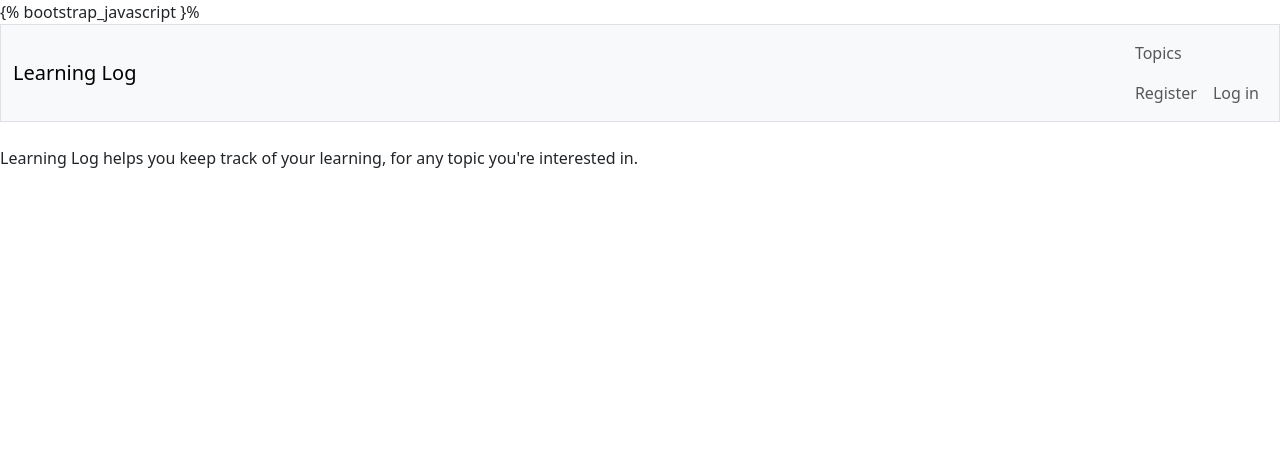
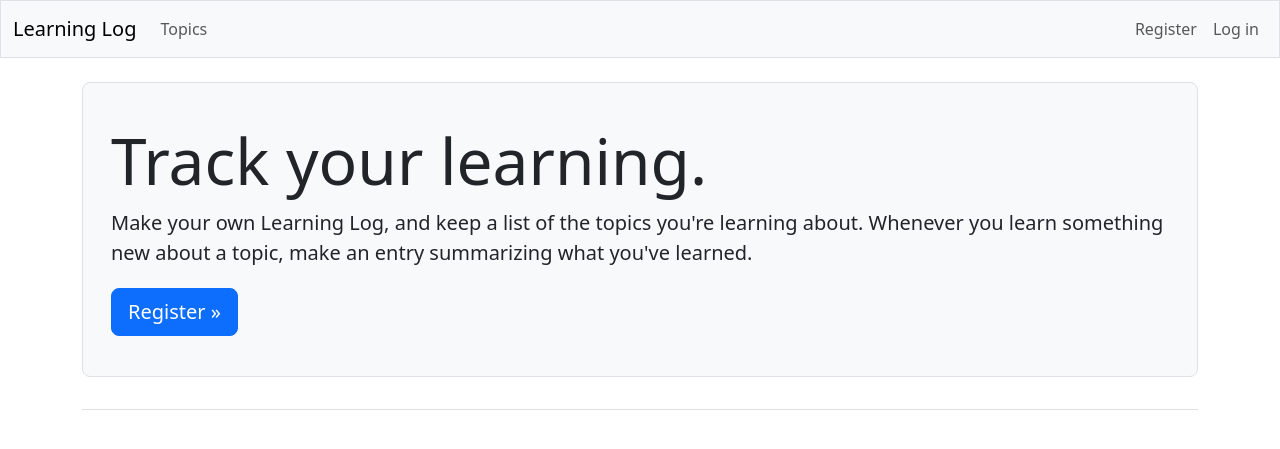
Before and after one commit to E-Conners-Lab/The_Learning_log, a Django app: page / in a window 1280 px wide. Shown: the top 449 px of the page. Run offline with Django 5.2, Linux system fonts and the light colour scheme; some libraries are stand-ins or nearby versions.

Commit message:
Added styling to the entire project

```diff
--- a/learning_logs/templates/learning_logs/base.html
+++ b/learning_logs/templates/learning_logs/base.html
@@ -2,17 +2,17 @@
 <html lang="en">
 <head>
     <meta charset="utf-8">
-    <meta name="viewport" content="width=device=width, intialt-scale=1">
+    <meta name="viewport" content="width=device=width, initial-scale=1">
     <title>Learning Log</title>
 
     {% load django_bootstrap5 %}
     {% bootstrap_css %}
-    {% bootstrap_javascript }%
+    {% bootstrap_javascript %}
 
 </head>
 <body>
 
-  <nav class="navbar navbar-expand-md navbar-ligh bg-light mb-4 border">
+  <nav class="navbar navbar-expand-md navbar-light bg-light mb-4 border">
       <div class="container-fluid">
           <a class="navbar-brand" href="{% url 'learning_logs:index' %}">
               Learning Log</a>
@@ -22,7 +22,7 @@
               <span class="navbar-toggler-icon"></span>
           </button>
 
-          <div class="collapse-navbar-collapse" id="navbarCollapse">
+          <div class="collapse navbar-collapse" id="navbarCollapse">
               <ul class="navbar-nav me-auto mb-2 mb-md-0">
                   <li class="nav-item">
                       <a class="nav-link" href="{% url 'learning_logs:topics' %}">
@@ -35,7 +35,7 @@
                   {% if user.is_authenticated %}
                     <li class="nav-item">
                       <span class="navbar-text me-2">Hello, {{ user.username }}.
-                      </span>span></li>
+                      </span></li>
                   {% else %}
                     <li class="nav-item">
                       <a class="nav-link" href="{% url 'accounts:register' %}">
@@ -58,7 +58,13 @@
       </div> <!-- Closes navbar's container -->
   </nav> <!-- End of navbar -->
 
-{% block content %}{% endblock content %}
-
+  <main class="container">
+      <div class="pb-2 mb-2 border-bottom">
+          {% block page_header %}{% endblock page_header %}
+      </div>
+      <div>
+          {% block content %}{% endblock content %}
+      </div>
+  </main>
 </body>
 </html>
--- a/learning_logs/templates/learning_logs/index.html
+++ b/learning_logs/templates/learning_logs/index.html
@@ -1,6 +1,15 @@
 {% extends 'learning_logs/base.html' %}
 
-{% block content %}
-<p>Learning Log helps you keep track of your learning, for any topic you're
-    interested in.</p>
-{% endblock content %}
+{% block page_header %}
+  <div class="p-3 mb-4 bg-light border rounded-3">
+      <div class="container-fluid py-4">
+          <h1 class="display-3">Track your learning.</h1>
+
+          <p class="lead">Make your own Learning Log, and keep a list of the
+          topics you're learning about. Whenever you learn something new
+          about a topic, make an entry summarizing what you've learned.</p>
+          <a class="btn btn-primary btn-lg mt-1"
+             href="{% url 'accounts:register' %}">Register &raquo;</a>
+      </div>
+  </div>
+{% endblock page_header %}
```
Also changed, not shown: accounts/templates/registration/login.html (+7 -3 lines), learning_logs/templates/learning_logs/new_entry.html (+14 -6 lines), learning_logs/templates/learning_logs/new_topic.html (+9 -4 lines), learning_logs/templates/learning_logs/topic.html (+22 -19 lines), learning_logs/templates/learning_logs/topics.html (+9 -5 lines), db.sqlite3.
